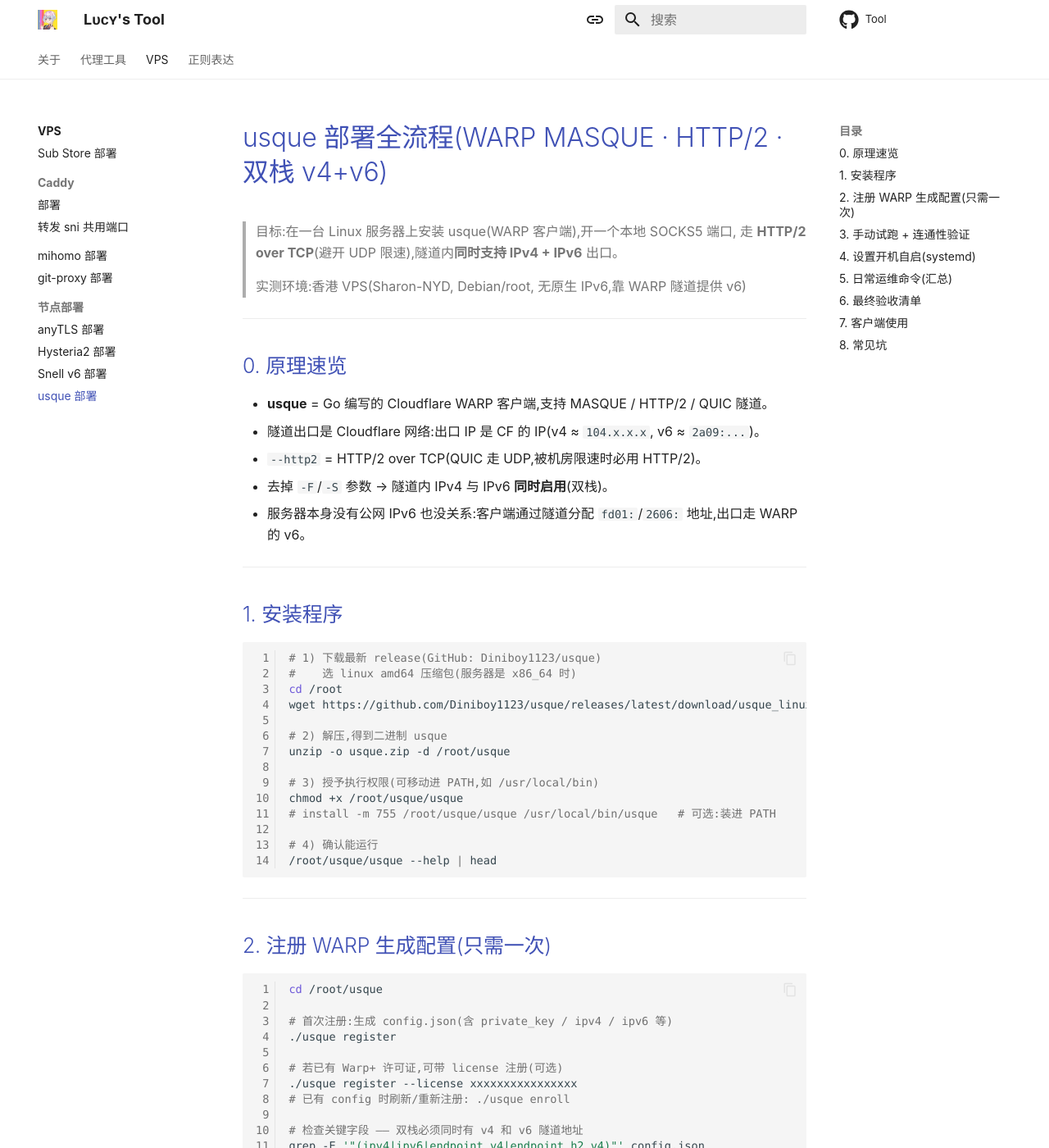
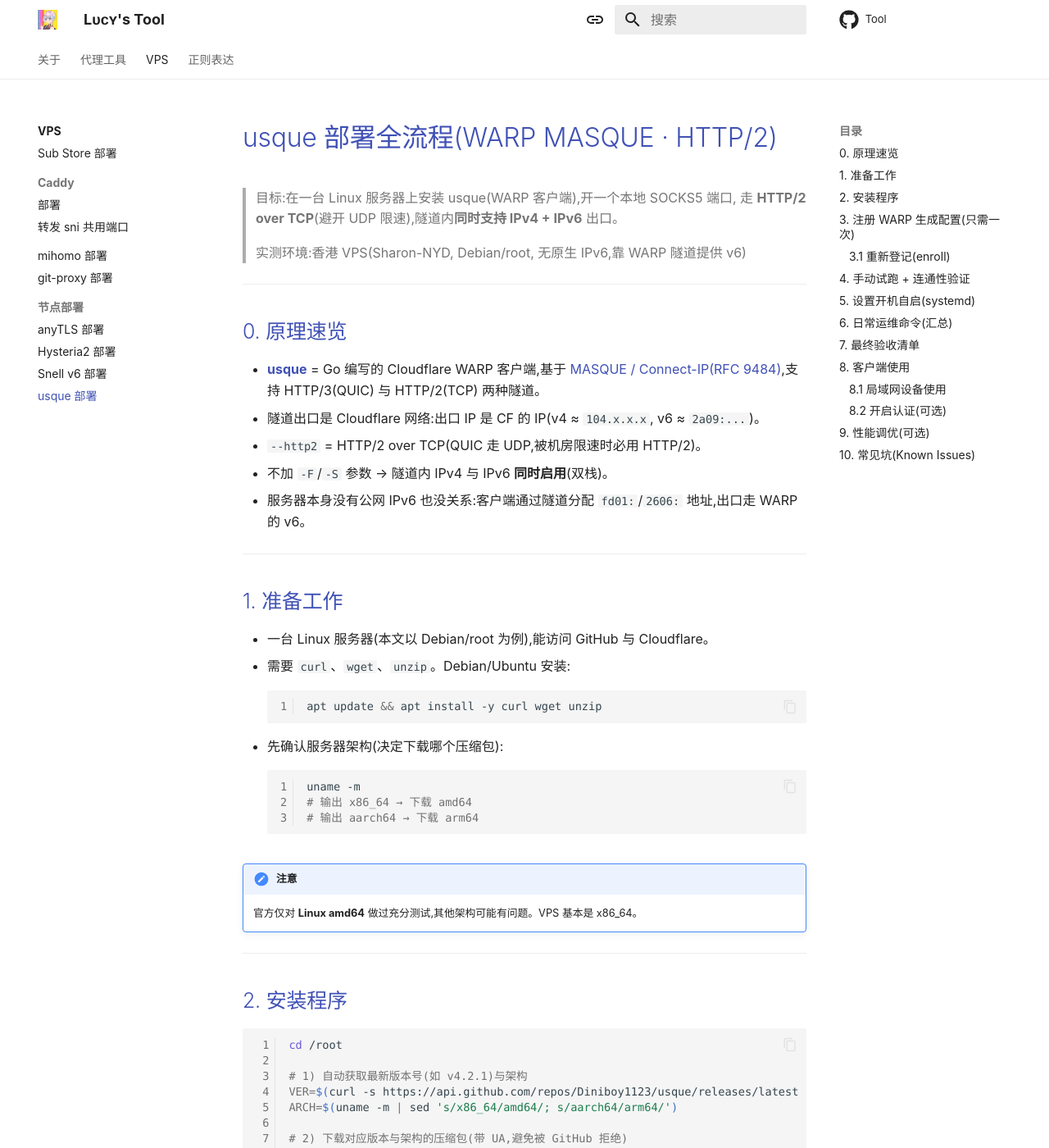
Before and after one commit to Repcz/Repcz.github.io, an MkDocs documentation site: the page built from docs/vps/usque.md, in a window 1280 px wide and 1400 px high. Shown: the whole window at 82% size. Built offline with MkDocs 1.6.1 and Material for MkDocs 9.7.7, drawn with Linux system fonts in a browser that asks for light colours; comment, search, counter and statistics services are not loaded; some of the changed text lies outside the part shown.

Commit message:
docs(vps): usque 部署文档按官方仓库全面优化
- 修正下载命令:动态获取版本号+架构判断+wget UA,修复原 URL 404 失效
- 修正认证参数 --user/--pass 为官方 -u/-w,澄清 curl -6 与 usque -6 区别
- 新增准备工作/性能调优章节,补充 enroll 详解、--always-reconnect 提示
- config.json 字段补充 access_token/license,强调备份与迁移
- ⚠️ 引用块统一改为 admonition(!!! 注意/警告/提示)
- 常见坑扩充至 8 条:新增 H3_NO_ERROR 自动重连、reno 慢速、-s SNI 抗封锁

````diff
--- a/docs/vps/usque.md
+++ b/docs/vps/usque.md
@@ -1,4 +1,4 @@
-# usque 部署全流程(WARP MASQUE · HTTP/2 · 双栈 v4+v6)
+# usque 部署全流程(WARP MASQUE · HTTP/2)
 
 > 目标:在一台 Linux 服务器上安装 usque(WARP 客户端),开一个本地 SOCKS5 端口,
 > 走 **HTTP/2 over TCP**(避开 UDP 限速),隧道内**同时支持 IPv4 + IPv6** 出口。
@@ -9,50 +9,95 @@
 
 ## 0. 原理速览
 
-* **usque** \= Go 编写的 Cloudflare WARP 客户端,支持 MASQUE / HTTP/2 / QUIC 隧道。
+* **[usque](https://github.com/Diniboy1123/usque)** \= Go 编写的 Cloudflare WARP 客户端,基于 [MASQUE / Connect-IP(RFC 9484)](https://datatracker.ietf.org/doc/rfc9484/),支持 HTTP/3(QUIC) 与 HTTP/2(TCP) 两种隧道。
 * 隧道出口是 Cloudflare 网络:出口 IP 是 CF 的 IP(v4 ≈ `104.x.x.x`, v6 ≈ `2a09:...`)。
 * `--http2` \= HTTP/2 over TCP(QUIC 走 UDP,被机房限速时必用 HTTP/2)。
-* 去掉 `-F`/`-S` 参数 → 隧道内 IPv4 与 IPv6 **同时启用**(双栈)。
+* 不加 `-F`/`-S` 参数 → 隧道内 IPv4 与 IPv6 **同时启用**(双栈)。
 * 服务器本身没有公网 IPv6 也没关系:客户端通过隧道分配 `fd01:`/`2606:` 地址,出口走 WARP 的 v6。
 
 ***
 
-## 1. 安装程序
+## 1. 准备工作
 
-```bash
-# 1) 下载最新 release(GitHub: Diniboy1123/usque)
-#    选 linux amd64 压缩包(服务器是 x86_64 时)
-cd /root
-wget https://github.com/Diniboy1123/usque/releases/latest/download/usque_linux_amd64.zip -O usque.zip
+* 一台 Linux 服务器(本文以 Debian/root 为例),能访问 GitHub 与 Cloudflare。
+* 需要 `curl`、`wget`、`unzip`。Debian/Ubuntu 安装:
+  ```bash
+  apt update && apt install -y curl wget unzip
+  ```
+* 先确认服务器架构(决定下载哪个压缩包):
+  ```bash
+  uname -m
+  # 输出 x86_64 → 下载 amd64
+  # 输出 aarch64 → 下载 arm64
+  ```
 
-# 2) 解压,得到二进制 usque
-unzip -o usque.zip -d /root/usque
-
-# 3) 授予执行权限(可移动进 PATH,如 /usr/local/bin)
-chmod +x /root/usque/usque
-# install -m 755 /root/usque/usque /usr/local/bin/usque   # 可选:装进 PATH
-
-# 4) 确认能运行
-/root/usque/usque --help | head
-```
+!!! 注意
+    官方仅对 **Linux amd64** 做过充分测试,其他架构可能有问题。VPS 基本是 x86_64。
 
 ***
 
-## 2. 注册 WARP 生成配置(只需一次)
+## 2. 安装程序
+
+```bash
+cd /root
+
+# 1) 自动获取最新版本号(如 v4.2.1)与架构
+VER=$(curl -s https://api.github.com/repos/Diniboy1123/usque/releases/latest | grep -o '"tag_name": *"[^"]*"' | grep -o 'v[0-9.]*')
+ARCH=$(uname -m | sed 's/x86_64/amd64/; s/aarch64/arm64/')
+
+# 2) 下载对应版本与架构的压缩包(带 UA,避免被 GitHub 拒绝)
+wget --user-agent="Mozilla/5.0" "https://github.com/Diniboy1123/usque/releases/download/${VER}/usque_${VER}_linux_${ARCH}.zip" -O usque.zip
+
+# 3) 解压,得到二进制 usque
+unzip -o usque.zip -d /root/usque
+
+# 4) 授予执行权限,并装进 PATH(后续可直接用 usque 命令)
+chmod +x /root/usque/usque
+install -m 755 /root/usque/usque /usr/local/bin/usque
+
+# 5) 确认能运行
+usque --help | head
+```
+
+!!! 注意
+    若 `unzip` 不存在会报错,先按第 1 节安装。若无法访问 GitHub,可手动到 [Releases 页面](https://github.com/Diniboy1123/usque/releases) 下载后上传到服务器。
+
+***
+
+## 3. 注册 WARP 生成配置(只需一次)
 
 ```bash
 cd /root/usque
 
-# 首次注册:生成 config.json(含 private_key / ipv4 / ipv6 等)
+# 首次注册:自动创建账号 + 注册设备 + 完成 MASQUE 登记,生成 config.json
 ./usque register
 
-# 若已有 Warp+ 许可证,可带 license 注册(可选)
-./usque register --license xxxxxxxxxxxxxxxx
-# 已有 config 时刷新/重新注册: ./usque enroll
+# 可选:指定设备名
+# ./usque register -n my-warp
+
+# 可选:已有 Warp+ 许可证时,带 license 注册
+# ./usque register --license xxxxxxxxxxxxxxxx
 
 # 检查关键字段 —— 双栈必须同时有 v4 和 v6 隧道地址
 grep -E '"(ipv4|ipv6|endpoint_v4|endpoint_h2_v4)"' config.json
 ```
+
+注册成功会看到 `Successful registration` 并生成 `config.json`。若提示被限流(rate-limited),等一会儿再重试即可。
+
+!!! 注意
+    `config.json` 内含 `private_key`、`access_token`、`license` 等机密,**务必妥善备份,勿泄露**。更换机器迁移时复制该文件即可,无需重新注册。
+
+### 3.1 重新登记(enroll)
+
+`enroll` 用于**重新登记**已有密钥:账号从 WireGuard 切换到 MASQUE、或迁移设备时使用。ZeroTrust 场景下还能刷新配置中的 IPv4/IPv6(否则 v6 可能失效)。
+
+```bash
+cd /root/usque
+./usque enroll
+```
+
+!!! 警告
+    `enroll` 会用 Cloudflare 服务器返回的数据**覆盖** `config.json`,执行前先备份:`cp config.json config.json.bak`。
 
 **config.json 关键字段(示例,密钥打码):**
 
@@ -61,26 +106,30 @@ grep -E '"(ipv4|ipv6|endpoint_v4|endpoint_h2_v4)"' config.json
   "endpoint_v4": "162.159.198.2",        // QUIC v4 端点
   "endpoint_v6": "2606:4700:103::2",     // QUIC v6 端点
   "endpoint_h2_v4": "162.159.198.2",     // HTTP/2 端点(走 TCP 443)
+  "endpoint_h2_v6": "",                  // HTTP/2 v6 端点,默认留空
   "ipv4": "172.16.0.2",                  // 隧道内 IPv4 地址
   "ipv6": "2606:4700:110:xxxx:...",      // 隧道内 IPv6 地址(双栈必需)
   "private_key": "...",                  // 私钥,勿泄露
   "public_key": "...",
-  "client_id": "..."
+  "client_id": "...",
+  "access_token": "...",                 // API 访问令牌,勿泄露
+  "license": "..."                       // Warp+ 许可证,个人版可能为空
 }
 ```
 
-> ⚠️ `endpoint_h2_v6` 可留空:HTTP/2 走 `endpoint_h2_v4`(TCP)即可,不影响 v6 出口。
+!!! 注意
+    `endpoint_h2_v6` 可留空:HTTP/2 走 `endpoint_h2_v4`(TCP)即可,不影响 v6 出口。仅当你要让 HTTP/2 本身走 IPv6 时才需手动填写。
 
 ***
 
-## 3. 手动试跑 + 连通性验证
+## 4. 手动试跑 + 连通性验证
 
 ```bash
 cd /root/usque
 ./usque socks --http2 -b 127.0.0.1 -p 1080   # 前台运行,看到 "SOCKS proxy listening" 即成功
 ```
 
-另开一个终端验证(不要用 `-6` 参数,它和 socks5h 不兼容,历史坑):
+另开一个终端验证(用 `curl` 的 socks5h 代理,但**不要加 `-6` 参数**,`-6` 与 socks5h 不兼容,历史坑):
 
 ```bash
 # IPv4 出口 → 应返回 104.x.x.x 等 CF 地址
@@ -93,9 +142,12 @@ curl -s -m 20 -x socks5h://127.0.0.1:1080 https://ipv6.icanhazip.com
 curl -s -m 20 -x socks5h://127.0.0.1:1080 https://api64.ipify.org
 ```
 
+!!! 注意
+    这里的 `-6` 是 **curl 的参数**(强制 IPv6),与 socks5h 代理不兼容。usque 自己也有一个 `-6/--ipv6`(让 MASQUE 连接走 IPv6),含义不同,服务器无原生 IPv6 时不要给 usque 加 `-6`。
+
 ***
 
-## 4. 设置开机自启(systemd)
+## 5. 设置开机自启(systemd)
 
 创建 `/etc/systemd/system/usque.service`:
 
@@ -123,8 +175,12 @@ ReadWritePaths=/root/usque
 WantedBy=multi-user.target
 ```
 
-> ⚠️ **参数红线**:`-F` 禁用隧道 IPv4、`-S` 禁用隧道 IPv6——**双栈必须两个都不加**。
-> `--http2` 必须保留(服务器 UDP 被限速时 QUIC 连不上)。
+!!! 警告 "参数红线"
+    `-F` 禁用隧道 IPv4、`-S` 禁用隧道 IPv6——**双栈必须两个都不加**。
+    `--http2` 必须保留(服务器 UDP 被限速时 QUIC 连不上)。
+
+!!! 提示
+    想让隧道在**空闲时也保持重连**(默认仅产生出站流量后自动重连),可在 `ExecStart` 追加 `--always-reconnect`。
 
 启用并启动:
 
@@ -168,7 +224,7 @@ journalctl -u usque -n 20                   # 最近日志
 
 ***
 
-## 7. 客户端使用
+## 8. 客户端使用
 
 任何程序指向代理即可:
 
@@ -178,14 +234,54 @@ export http_proxy=socks5h://127.0.0.1:1080
 curl -s https://ipinfo.io/json     # 验证流量走 WARP
 ```
 
-若要让局域网设备使用:把 `-b 127.0.0.1` 改为 `-b ::`(v4/v6 双栈监听)并放行防火墙 1080 端口;需要认证可加 `--user/--pass` 或前置 3proxy/sing-box 等。
+### 8.1 局域网设备使用
+
+把 `-b 127.0.0.1` 改为 `-b ::`(v4/v6 双栈监听),并放行防火墙 1080 端口。
+
+!!! 注意
+    `-b ::` 表示双栈监听;如只想监听 IPv4 所有地址,可写 `-b 0.0.0.0`。
+
+### 8.2 开启认证(可选)
+
+需要认证时,官方参数是 `-u`(用户名)与 `-w`(密码),不是 `--user/--pass`:
+
+```bash
+# 前台试跑示例
+./usque socks --http2 -b 0.0.0.0 -p 1080 -u myuser -w mypass
+```
+
+客户端连接时带上账号密码:
+
+```bash
+curl -x socks5://myuser:mypass@SERVER_IP:1080 https://ipinfo.io/json
+```
+
+!!! 注意
+    目前只支持**一组** `user:pass`,不支持多用户。认证信息在 SOCKS5 握手阶段以明文传输,建议仅在可信内网使用。
 
 ***
 
-## 8. 常见坑
+## 9. 性能调优(可选)
+
+* **增大 UDP 缓冲区**:quic-go 提示缓冲区过小时可调大(Linux):
+  ```bash
+  sysctl -w net.core.rmem_max=7500000
+  sysctl -w net.core.wmem_max=7500000
+  ```
+* **更换 DNS**:默认使用 Quad9(`9.9.9.9` 等),可改用性能更好的 `1.1.1.1`:
+  ```bash
+  ./usque socks --http2 -d 1.1.1.1 -d 1.0.0.1 -d 2606:4700:4700::1111 -d 2606:4700:4700::1001
+  ```
+
+***
+
+## 10. 常见坑(Known Issues)
 
 1. **v6 测试失败但服务正常** → 别用 `curl -6 -x socks5h://...`(socks5h 与 -6 不兼容),直接访问 `https://ipv6.icanhazip.com`。
 2. **QUIC 连不上/隧道反复断开** → 服务器 UDP 被限速,务必用 `--http2`。
 3. **只有单栈出口** → 检查 ExecStart 是否有 `-F`(禁 v4)或 `-S`(禁 v6)。
 4. **服务起来但日志不写** → usque 日志输出到 stdout,被 journald 捕获,看 `journalctl -u usque`,不是 `usque.log`。
 5. **enroll 后 v6 失效** → 重新 `./usque enroll` 刷新 config 中的 IPv6 地址(ZeroTrust 场景常见)。
+6. **日志出现 `H3_NO_ERROR` 断开** → 空闲过久被远端断开是**正常现象**,产生出站流量后会自动重连;如需保持在线加 `--always-reconnect`。
+7. **新连接速度偏慢** → 默认使用 `reno` 拥塞控制,新连接会逐步提速,属正常现象。
+8. **被防火墙识别为 WARP/QUIC** → 可用 `-s` 更换 SNI(默认 `client-masque.cloudflareclient.com`),例如 `-s zt-masque.cloudflareclient.com`。
````
Also changed, not shown: other parts of docs/vps/usque.md (+2 -2 lines).
